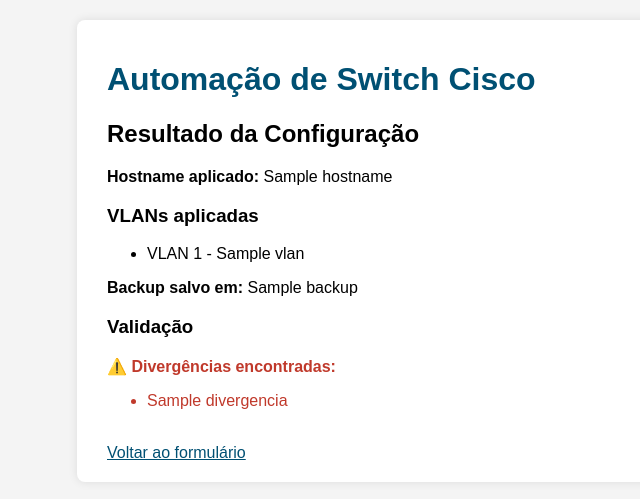
After one commit to cgmcosmo/automacao_sw_cisco_with_front, a Flask app: template templates/result.html in a window 1280 px wide. The commit adds this page. Shown: the top 499 px of the page, without its empty margins (233-873 px from the left). Run offline with Flask 3, Linux system fonts and the light colour scheme; the template is opened without the code that fills it: most values are stand-ins (such as "Sample title", 1, 10 or a date in 2020).

Commit message:
Rota /aplicar (VLANs, hostname, backup, validacao) e corrige CSS

```diff
--- a/app.py
+++ b/app.py
@@ -1,5 +1,10 @@
-from flask import Flask, render_template
+from flask import Flask, render_template, request
 import config
+from connection import conectar_switch, desconectar_switch
+from vlan_config import configurar_vlans
+from hostname_config import configurar_hostname
+from backup import fazer_backup
+from validation import validar_configuracao
 
 app = Flask(__name__)
 
@@ -13,5 +18,40 @@ def index():
     return render_template("index.html", vlans=config.VLANS, hostname=config.HOSTNAME_TARGET)
 
 
+@app.route("/aplicar", methods=["POST"])
+def aplicar():
+    """
+    Recebe os dados do formulário, conecta no switch e aplica:
+    VLANs -> hostname -> backup -> validação.
+    Não salva na NVRAM ainda (isso é feito em uma etapa separada).
+    """
+    hostname = request.form.get("hostname")
+
+    total_vlans = int(request.form.get("total_vlans", 0))
+    vlans = []
+    for i in range(total_vlans):
+        vlan_id = request.form.get(f"vlan_id_{i}")
+        vlan_name = request.form.get(f"vlan_name_{i}")
+        vlans.append({"id": int(vlan_id), "name": vlan_name})
+
+    conexao = conectar_switch()
+
+    configurar_vlans(conexao, vlans)
+    configurar_hostname(conexao, hostname)
+
+    caminho_backup = fazer_backup(conexao, hostname)
+    resultado_validacao = validar_configuracao(conexao, vlans, hostname)
+
+    desconectar_switch(conexao)
+
+    return render_template(
+        "result.html",
+        hostname=hostname,
+        vlans=vlans,
+        backup=caminho_backup,
+        validacao=resultado_validacao,
+    )
+
+
 if __name__ == "__main__":
     app.run(debug=True)
--- a/static/style.css
+++ b/static/style.css
@@ -43,3 +43,22 @@ button {
 button:hover {
     background-color: #00374d;
 }
+
+.sucesso {
+    color: #1a7d1a;
+    font-weight: bold;
+}
+
+.alerta {
+    color: #c0392b;
+    font-weight: bold;
+}
+
+ul.alerta {
+    color: #c0392b;
+    font-weight: normal;
+}
+
+a {
+    color: #005073;
+}
--- /dev/null
+++ b/templates/result.html
@@ -0,0 +1,35 @@
+{% extends "base.html" %}
+
+{% block content %}
+<h2>Resultado da Configuração</h2>
+
+<p><strong>Hostname aplicado:</strong> {{ hostname }}</p>
+
+<h3>VLANs aplicadas</h3>
+<ul>
+    {% for vlan in vlans %}
+    <li>VLAN {{ vlan.id }} - {{ vlan.name }}</li>
+    {% endfor %}
+</ul>
+
+<p><strong>Backup salvo em:</strong> {{ backup }}</p>
+
+<h3>Validação</h3>
+{% if validacao.valido %}
+    <p class="sucesso">✅ Configuração validada com sucesso! Tudo conforme esperado.</p>
+
+    <form method="POST" action="/salvar">
+        <button type="submit">Salvar na NVRAM</button>
+    </form>
+{% else %}
+    <p class="alerta">⚠️ Divergências encontradas:</p>
+    <ul class="alerta">
+        {% for divergencia in validacao.divergencias %}
+        <li>{{ divergencia }}</li>
+        {% endfor %}
+    </ul>
+{% endif %}
+
+<br>
+<a href="/">Voltar ao formulário</a>
+{% endblock %}
```
